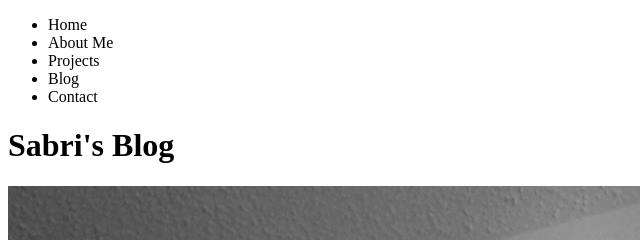
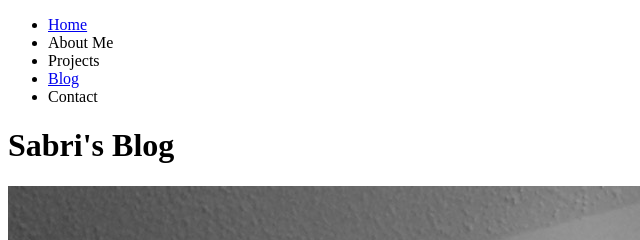
Before and after one commit to lechiffre10/lechiffre10.github.io, a plain HTML site: page index.html in a window 1280 px wide. Shown: the top 240 px of the page, 0-640 px from the left. Drawn offline with Linux system fonts and the light colour scheme.

Commit message:
Add links to Home & Blog index with HTML

```diff
--- a/index.html
+++ b/index.html
@@ -6,10 +6,10 @@
  	<body>
  		<nav>
  			<ul>
- 				<li>Home</li>
+ 				<li><a href="index.html">Home</a></li>
  				<li>About Me</li>
  				<li>Projects</li>
- 				<li>Blog</li>
+ 				<li><a href="blog/index.html">Blog</a></li>
  				<li>Contact</li>
  			</ul>
  		</nav>
```
